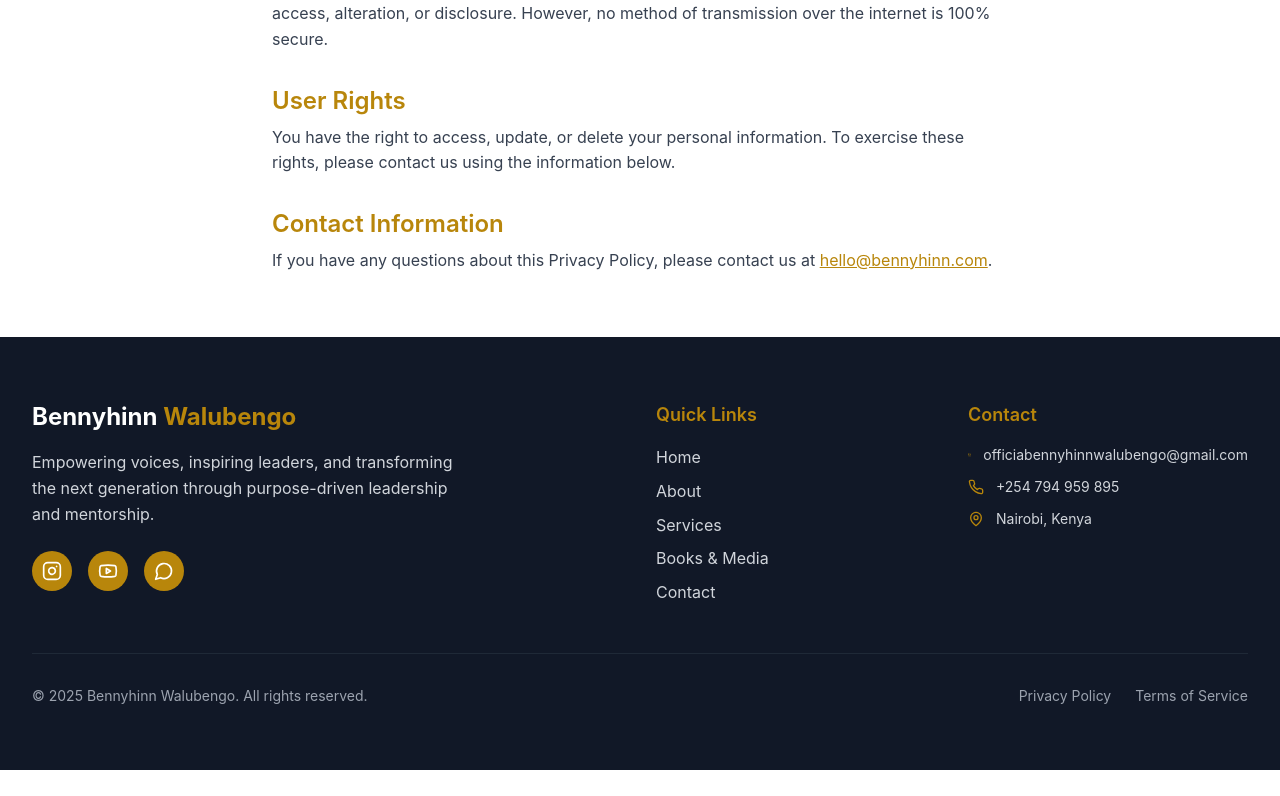
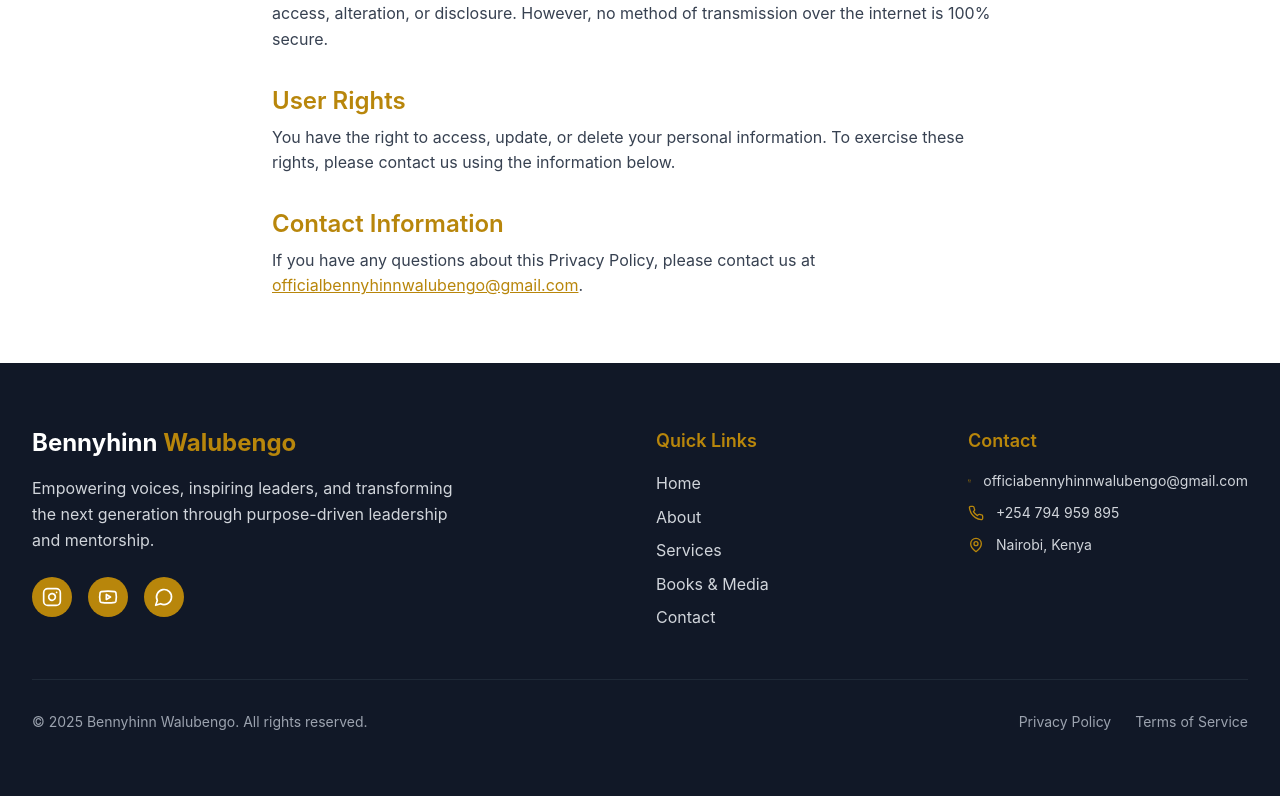
Before and after one commit to Omillo-Charles/Walubengo, a React (Vite) app: page /privacy in a window 1280 px wide. Shown: the part 759-1555 px from the top of the page. Before the commit the page ends 1529 px from the top, so only its background shows below. Built offline with nearby package versions, Linux system fonts and the light colour scheme.

Commit message:
Update Walubengo contact details

```diff
--- a/index.html
+++ b/index.html
@@ -11,14 +11,14 @@
 
     <!-- Open Graph / Facebook -->
     <meta property="og:type" content="website" />
-    <meta property="og:url" content="https://bennyhinn.com/" />
+    <meta property="og:url" content="mailto:officialbennyhinnwalubengo@gmail.com" />
     <meta property="og:title" content="Bennyhinn Walubengo - Empowering Voices, Inspiring Leaders" />
     <meta property="og:description" content="Kenyan motivational speaker, youth mentor, author, and founder of The Voice of Benny Foundation. Transforming the next generation through purpose, voice, and vision." />
     <meta property="og:image" content="/og-image.jpg" />
 
     <!-- Twitter -->
     <meta property="twitter:card" content="summary_large_image" />
-    <meta property="twitter:url" content="https://bennyhinn.com/" />
+    <meta property="twitter:url" content="mailto:officialbennyhinnwalubengo@gmail.com" />
     <meta property="twitter:title" content="Bennyhinn Walubengo - Empowering Voices, Inspiring Leaders" />
     <meta property="twitter:description" content="Kenyan motivational speaker, youth mentor, author, and founder of The Voice of Benny Foundation. Transforming the next generation through purpose, voice, and vision." />
     <meta property="twitter:image" content="/twitter-image.jpg" />
--- a/src/components/Contact.tsx
+++ b/src/components/Contact.tsx
@@ -158,8 +158,7 @@ const Contact = () => {
                 </div>
                 <div>
                   <h4 className="font-semibold text-black">Email</h4>
-                  <p className="text-black/80">hello@bennyhinn.com</p>
-                  <p className="text-black/80">bookings@voiceofbenny.org</p>
+                  <p className="text-black/80">officialbennyhinnwalubengo@gmail.com</p>
                 </div>
               </div>
 
@@ -169,8 +168,7 @@ const Contact = () => {
                 </div>
                 <div>
                   <h4 className="font-semibold text-black">Phone</h4>
-                  <p className="text-black/80">+254 700 123 456</p>
-                  <p className="text-black/80">+254 711 987 654</p>
+                  <p className="text-black/80">+254 794 959 895</p>
                 </div>
               </div>
 
--- a/src/pages/Contact.tsx
+++ b/src/pages/Contact.tsx
@@ -48,13 +48,13 @@ const Contact = () => {
     {
       icon: <Mail size={24} />,
       title: "Email",
-      details: ["hello@bennyhinn.com", "bookings@voiceofbenny.org"],
+      details: ["officialbennyhinnwalubengo@gmail.com"],
       action: "Send Email"
     },
     {
       icon: <Phone size={24} />,
       title: "Phone",
-      details: ["+254 700 123 456", "+254 711 987 654"],
+      details: ["+254 794 959 895"],
       action: "Call Now"
     },
     {
@@ -325,7 +325,7 @@ const Contact = () => {
                 <h4 className="font-bold text-gray-900 mb-2">Quick Connect</h4>
                 <p className="text-gold-600 mb-4">Need immediate assistance? Connect with us on WhatsApp for faster response.</p>
                 <a
-                  href="https://wa.me/254700123456"
+                  href="https://wa.me/254794959895"
                   className="bg-gold-600 hover:bg-gold-700 text-white px-6 py-3 rounded-lg font-semibold transition-all duration-300 inline-flex items-center gap-2 hover:shadow-lg hover:scale-105"
                 >
                   <MessageCircle size={20} />
--- a/src/pages/Privacy.tsx
+++ b/src/pages/Privacy.tsx
@@ -29,7 +29,7 @@ const Privacy = () => (
       </section>
       <section>
         <h2 className="text-2xl font-semibold text-gold-600 mb-2">Contact Information</h2>
-        <p className="text-gray-700">If you have any questions about this Privacy Policy, please contact us at <a href="mailto:hello@bennyhinn.com" className="text-gold-600 underline">hello@bennyhinn.com</a>.</p>
+        <p className="text-gray-700">If you have any questions about this Privacy Policy, please contact us at <a href="mailto:officialbennyhinnwalubengo@gmail.com" className="text-gold-600 underline">officialbennyhinnwalubengo@gmail.com</a>.</p>
       </section>
     </div>
   </div>
--- a/src/pages/Terms.tsx
+++ b/src/pages/Terms.tsx
@@ -33,7 +33,7 @@ const Terms = () => (
       </section>
       <section>
         <h2 className="text-2xl font-semibold text-gold-600 mb-2">Contact Information</h2>
-        <p className="text-gray-700">If you have any questions about these Terms, please contact us at <a href="mailto:hello@bennyhinn.com" className="text-gold-600 underline">hello@bennyhinn.com</a>.</p>
+        <p className="text-gray-700">If you have any questions about these Terms, please contact us at <a href="mailto:officialbennyhinnwalubengo@gmail.com" className="text-gold-600 underline">officialbennyhinnwalubengo@gmail.com</a>.</p>
       </section>
     </div>
   </div>
```
